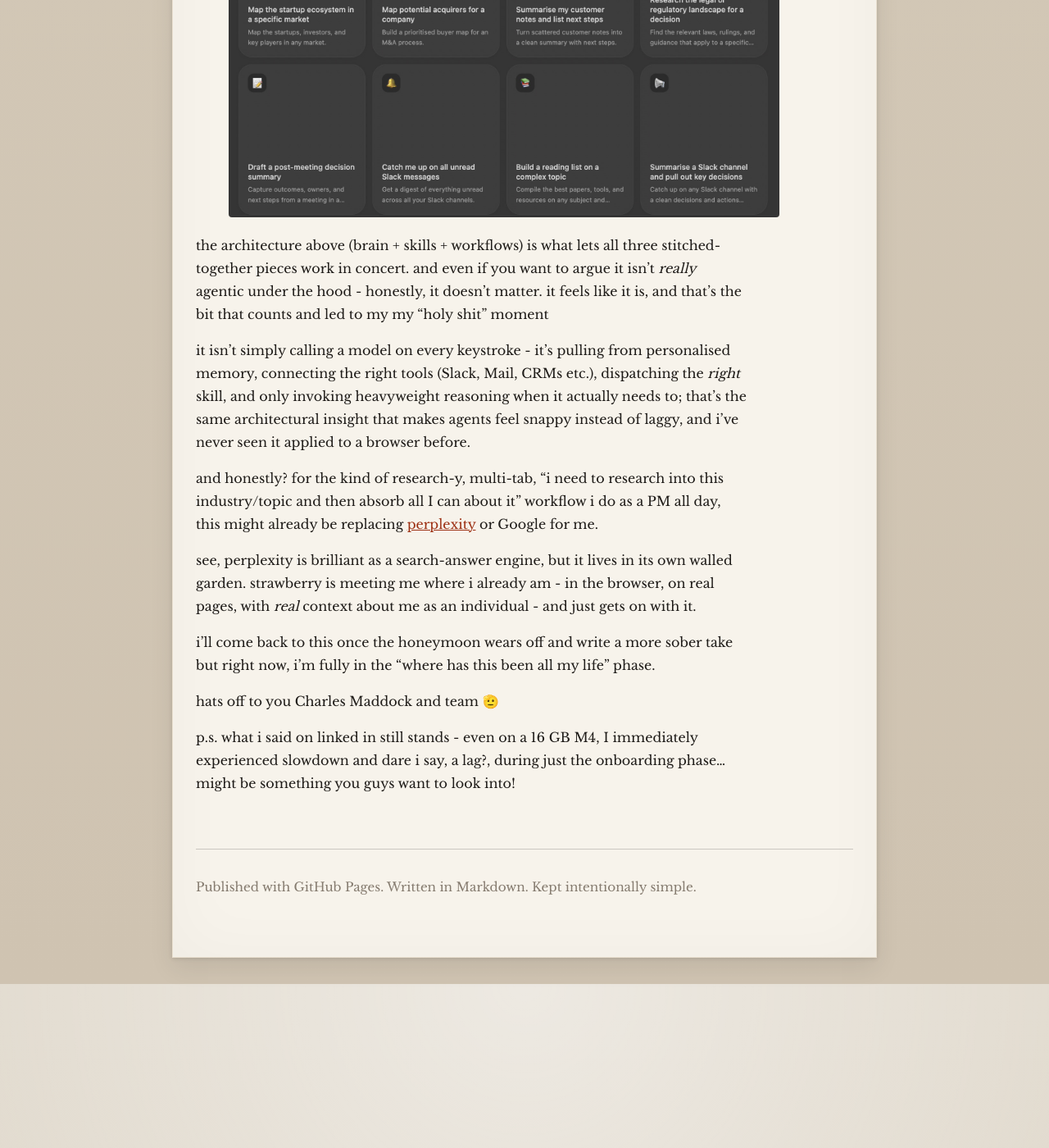
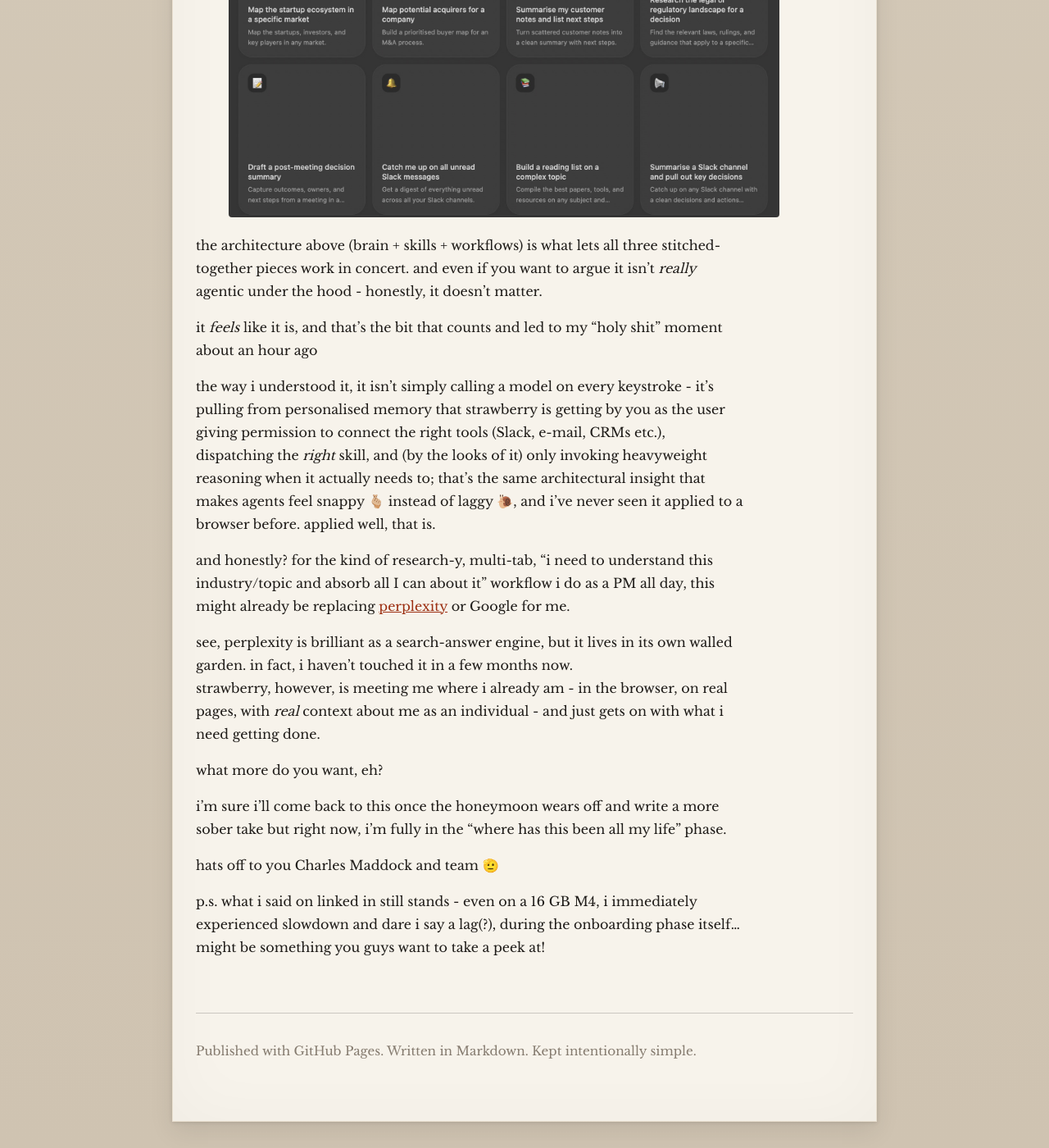
Before and after one commit to absieee/blog, a Jekyll site: the page built from _posts/2026-05-24-til-strawberry-agentic-browser.md, in a window 1280 px wide and 1400 px high, scrolled down 2542 px. Shown: the whole window at 82% size. Built offline with Jekyll 4.4.1, drawn with Linux system fonts in a browser that asks for light colours; before the commit the page ends 3742 px from its top, so only the background shows below that.

Commit message:
Tighten Strawberry post copy
Co-Authored-By: Claude Opus 4.7 (1M context) <noreply@anthropic.com>

```diff
--- a/_posts/2026-05-24-til-strawberry-agentic-browser.md
+++ b/_posts/2026-05-24-til-strawberry-agentic-browser.md
@@ -25,17 +25,21 @@ what makes it different is that it isn't just trying to be a chat window with a
 
     ![strawberry workflows]({{ site.baseurl }}/assets/images/2026-05-24-strawberry/strawberry-workflows.jpg)
 
-the architecture above (brain + skills + workflows) is what lets all three stitched-together pieces work in concert. and even if you want to argue it isn't *really* agentic under the hood - honestly, it doesn't matter. it feels like it is, and that's the bit that counts and led to my my "holy shit" moment
+the architecture above (brain + skills + workflows) is what lets all three stitched-together pieces work in concert. and even if you want to argue it isn't *really* agentic under the hood - honestly, it doesn't matter.
 
-it isn't simply calling a model on every keystroke - it's pulling from personalised memory, connecting the right tools (Slack, Mail, CRMs etc.), dispatching the *right* skill, and only invoking heavyweight reasoning when it actually needs to; that's the same architectural insight that makes agents feel snappy instead of laggy, and i've never seen it applied to a browser before.
+it *feels* like it is, and that's the bit that counts and led to my "holy shit" moment about an hour ago
 
-and honestly? for the kind of research-y, multi-tab, "i need to research into this industry/topic and then absorb all I can about it" workflow i do as a PM all day, this might already be replacing [perplexity](https://www.perplexity.ai/) or Google for me.
+the way i understood it, it isn't simply calling a model on every keystroke - it's pulling from personalised memory that strawberry is getting by you as the user giving permission to connect the right tools (Slack, e-mail, CRMs etc.), dispatching the *right* skill, and (by the looks of it) only invoking heavyweight reasoning when it actually needs to; that's the same architectural insight that makes agents feel snappy 🫰🏼 instead of laggy 🐌, and i've never seen it applied to a browser before. applied well, that is.
 
-see, perplexity is brilliant as a search-answer engine, but it lives in its own walled garden.
-strawberry is meeting me where i already am - in the browser, on real pages, with *real* context about me as an individual - and just gets on with it.
+and honestly? for the kind of research-y, multi-tab, "i need to understand this industry/topic and absorb all I can about it" workflow i do as a PM all day, this might already be replacing [perplexity](https://www.perplexity.ai/) or Google for me.
 
-i'll come back to this once the honeymoon wears off and write a more sober take but right now, i'm fully in the "where has this been all my life" phase.
+see, perplexity is brilliant as a search-answer engine, but it lives in its own walled garden. in fact, i haven't touched it in a few months now.
+strawberry, however, is meeting me where i already am - in the browser, on real pages, with *real* context about me as an individual - and just gets on with what i need getting done.
+
+what more do you want, eh?
+
+i'm sure i'll come back to this once the honeymoon wears off and write a more sober take but right now, i'm fully in the "where has this been all my life" phase.
 
 hats off to you Charles Maddock and team 🫡
 
-p.s. what i said on linked in still stands - even on a 16 GB M4, I immediately experienced slowdown and dare i say, a lag?, during just the onboarding phase...might be something you guys want to look into!
+p.s. what i said on linked in still stands - even on a 16 GB M4, i immediately experienced slowdown and dare i say a lag(?), during the onboarding phase itself...might be something you guys want to take a peek at!
```
